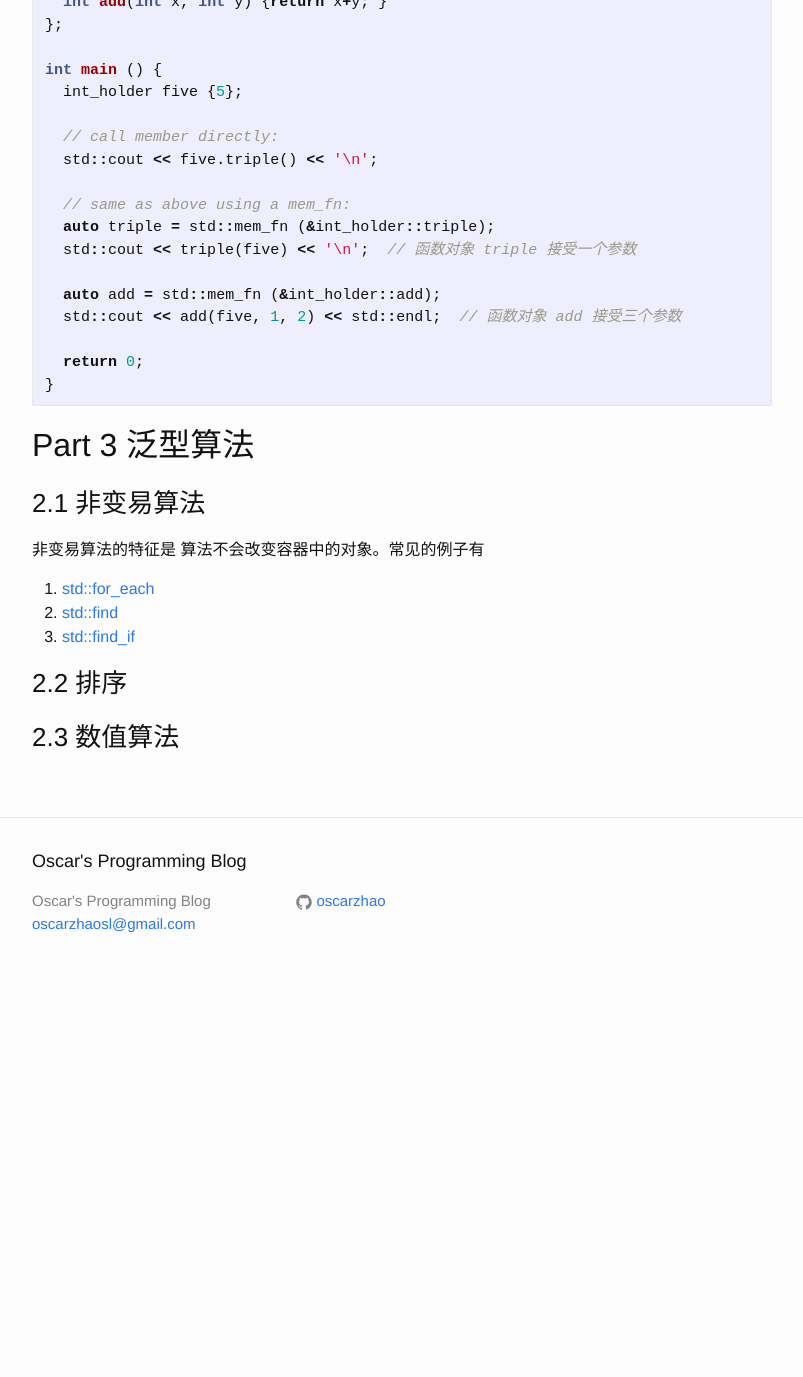
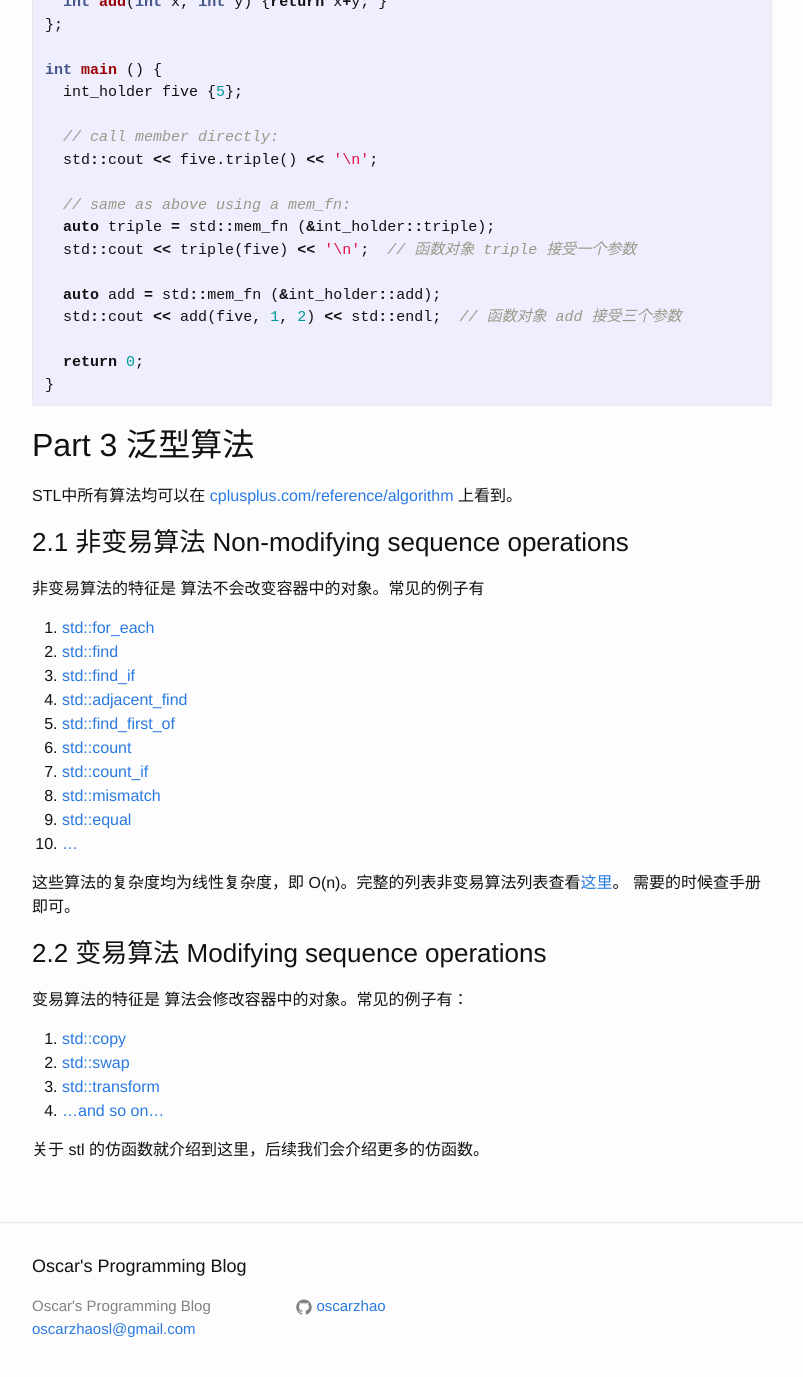
Before and after one commit to oscarzhao/oscarzhao.github.io, a Jekyll site: the page built from _posts/2016-08-25-week06-oop-stl_2.markdown, in a window 1280 px wide and 1400 px high, scrolled down 2236 px. Shown: the top 1377 px of the window, without its empty margins (238-1041 px from the left). Built offline with Jekyll 4.4.1, drawn with Linux system fonts in a browser that asks for light colours; before the commit the page ends 3231 px from its top, so only the background shows below that.

Commit message:
oop: add more function class

````diff
--- a/_posts/2016-08-25-week06-oop-stl_2.markdown
+++ b/_posts/2016-08-25-week06-oop-stl_2.markdown
@@ -116,13 +116,31 @@ int main () {
 ```
 
 ## Part 3 泛型算法
-### 2.1 非变易算法
+STL中所有算法均可以在 [cplusplus.com/reference/algorithm](http://www.cplusplus.com/reference/algorithm/ "algorithm") 上看到。
+
+### 2.1 非变易算法 Non-modifying sequence operations
 非变易算法的特征是 算法不会改变容器中的对象。常见的例子有
 
 1. [std::for_each](http://www.cplusplus.com/reference/algorithm/for_each/ "for_each")
 2. [std::find](http://www.cplusplus.com/reference/algorithm/find/ "find")
 3. [std::find_if](http://www.cplusplus.com/reference/algorithm/find_if/ "find_if")
+4. [std::adjacent_find](http://www.cplusplus.com/reference/algorithm/adjacent_find/ "adjacent_find")
+5. [std::find_first_of](http://www.cplusplus.com/reference/algorithm/find_first_of/ "find_first_of")
+6. [std::count](http://www.cplusplus.com/reference/algorithm/count/ "count")
+7. [std::count_if](http://www.cplusplus.com/reference/algorithm/count_if/ "count_if")
+8. [std::mismatch](http://www.cplusplus.com/reference/algorithm/mismatch/ "mismatch")
+9. [std::equal](http://www.cplusplus.com/reference/algorithm/equal/ "equal")
+10. [...]((http://www.cplusplus.com/reference/algorithm/ "algorithm")
 
-### 2.2 排序
+这些算法的复杂度均为线性复杂度，即 O(n)。完整的列表非变易算法列表查看[这里](http://www.cplusplus.com/reference/algorithm/ "algorithm")。
+需要的时候查手册即可。
 
-### 2.3 数值算法
+### 2.2 变易算法  Modifying sequence operations
+变易算法的特征是 算法会修改容器中的对象。常见的例子有：
+
+1. [std::copy](http://www.cplusplus.com/reference/algorithm/copy/ "copy")
+2. [std::swap](http://www.cplusplus.com/reference/algorithm/swap/ "swap")
+3. [std::transform](http://www.cplusplus.com/reference/algorithm/transform/ "transform")
+4. [...and so on...](http://www.cplusplus.com/reference/algorithm/ "algorithm")
+
+关于 stl 的仿函数就介绍到这里，后续我们会介绍更多的仿函数。
--- a/_posts/2016-08-26-go-context.markdown
+++ b/_posts/2016-08-26-go-context.markdown
@@ -14,7 +14,7 @@ categories: Golang
 goroutine 都应该迅速退出，然后系统才能释放这些 goroutine 占用的资源。
 
 在Google 内部，我们开发了 `Context` 包，专门用来简化 对于处理单个请求的多个 goroutine 之间与
-请求域的数据、取消信号、截止时间等相关操作，这些操作可能跨越多个 API 边界。
+请求域的数据、取消信号、截止时间等相关操作，这些操作可能涉及多个 API 调用。
 你可以通过 `go get golang.org/x/net/context` 命令获取这个包。本文要讲的就是如果使用
 这个包，同时也会提供一个完整的例子。
 
````
